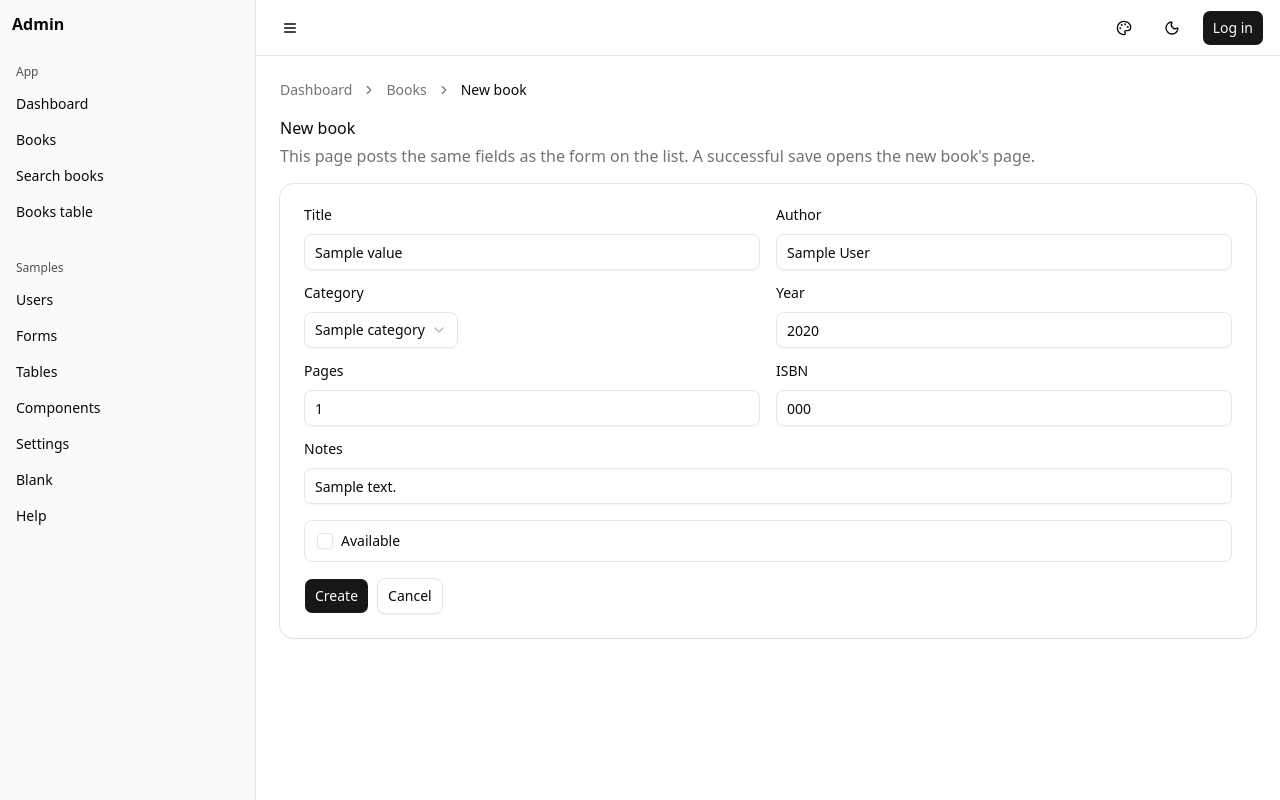
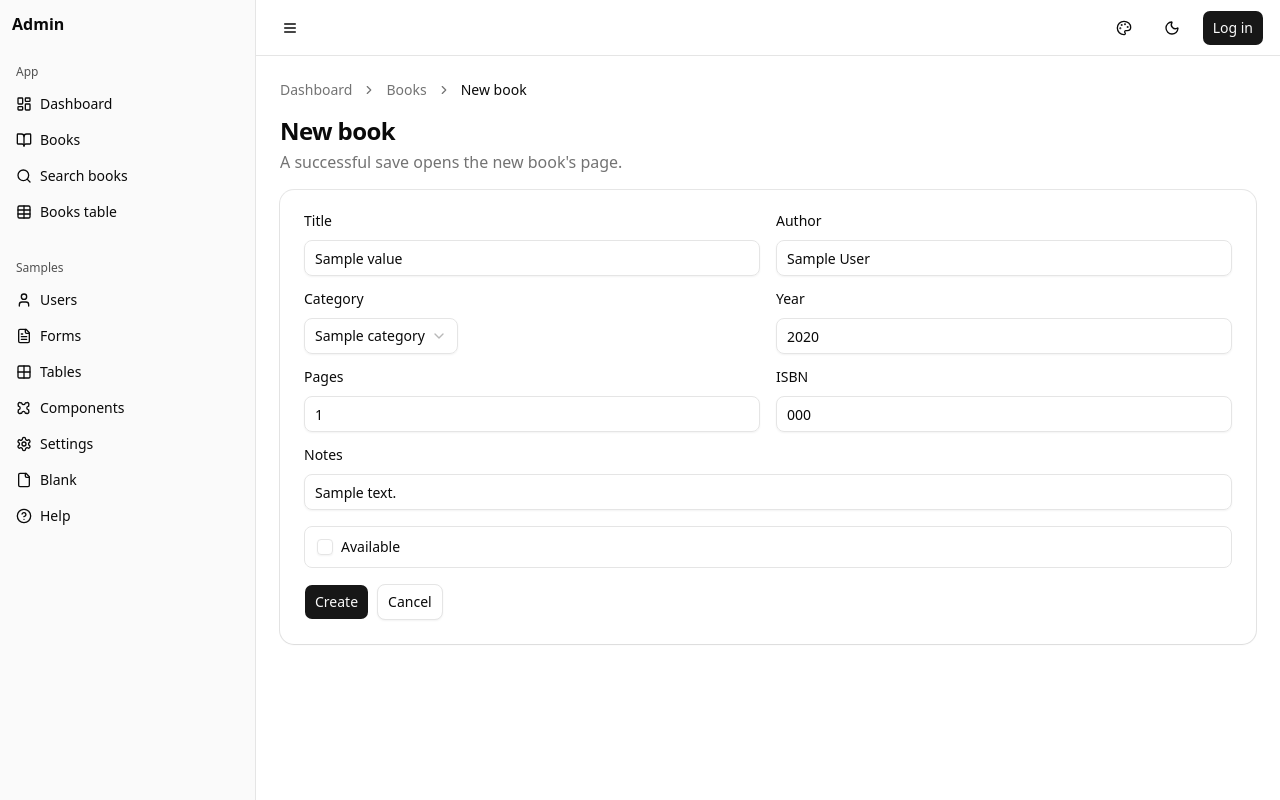
Before and after one commit to tgogos/fastapi-htmx-basecoat, a FastAPI app: template app/ui/templates/book_new.html in a window 1280 px wide. Run offline with FastAPI, Linux system fonts and the light colour scheme; the template is opened without the code that fills it: most values are stand-ins (such as "Sample title", 1, 10 or a date in 2020); parts of the project's set-up code (start-up, migrations or seed data) failed here and were passed over.

Commit message:
Give the sidebar icons and a page title, and make Add book the header action so the list is no longer also the create form.
Co-authored-by: Cursor <cursoragent@cursor.com>

```diff
--- a/app/ui/static/css/app.css
+++ b/app/ui/static/css/app.css
@@ -204,9 +204,17 @@ html.dark .theme-switch .when-dark {
 .page-head {
   display: flex;
   justify-content: space-between;
-  align-items: flex-start;
+  align-items: center;
   flex-wrap: wrap;
   gap: 1rem;
+}
+
+.page-head h1 {
+  margin: 0;
+  font-size: 1.5rem;
+  font-weight: 600;
+  letter-spacing: -0.025em;
+  line-height: 1.25;
 }
 
 .page-head > div {
--- a/app/ui/templates/book_new.html
+++ b/app/ui/templates/book_new.html
@@ -9,7 +9,7 @@
 <div class="page-head">
   <div>
     <h1>New book</h1>
-    <p class="muted">This page posts the same fields as the form on the list. A successful save opens the new book's page.</p>
+    <p class="muted">A successful save opens the new book's page.</p>
   </div>
 </div>
 <div class="card">
--- a/app/ui/templates/books_table.html
+++ b/app/ui/templates/books_table.html
@@ -11,6 +11,7 @@
     <h1>Books table</h1>
     <p class="muted">Values in one filter match any of them. Category and availability both apply. Selection is this page.</p>
   </div>
+  {% include "partials/add_book_action.html" %}
 </div>
 
 <p id="books-table-indicator" class="htmx-indicator muted" role="status" aria-live="polite">Loading</p>
--- /dev/null
+++ b/app/ui/templates/partials/add_book_action.html
@@ -0,0 +1,6 @@
+{% if can_edit %}
+<a class="btn" data-icon="inline-start" href="/ui/books/new">
+  <svg xmlns="http://www.w3.org/2000/svg" viewBox="0 0 24 24" fill="none" stroke="currentColor" stroke-width="2" stroke-linecap="round" stroke-linejoin="round" aria-hidden="true"><path d="M5 12h14"/><path d="M12 5v14"/></svg>
+  Add book
+</a>
+{% endif %}
--- a/app/ui/templates/partials/sidebar.html
+++ b/app/ui/templates/partials/sidebar.html
@@ -1,3 +1,32 @@
+{% macro icon(name) %}
+<svg xmlns="http://www.w3.org/2000/svg" viewBox="0 0 24 24" fill="none" stroke="currentColor" stroke-width="2" stroke-linecap="round" stroke-linejoin="round" aria-hidden="true">
+  {% if name == "dashboard" %}
+  <rect width="7" height="9" x="3" y="3" rx="1"/><rect width="7" height="5" x="14" y="3" rx="1"/><rect width="7" height="9" x="14" y="12" rx="1"/><rect width="7" height="5" x="3" y="16" rx="1"/>
+  {% elif name == "books" %}
+  <path d="M12 7v14"/><path d="M3 18a1 1 0 0 1-1-1V4a1 1 0 0 1 1-1h5a4 4 0 0 1 4 4 4 4 0 0 1 4-4h5a1 1 0 0 1 1 1v13a1 1 0 0 1-1 1h-6a3 3 0 0 0-3 3 3 3 0 0 0-3-3z"/>
+  {% elif name == "search" %}
+  <circle cx="11" cy="11" r="8"/><path d="m21 21-4.3-4.3"/>
+  {% elif name == "table" %}
+  <path d="M12 3v18"/><rect width="18" height="18" x="3" y="3" rx="2"/><path d="M3 9h18"/><path d="M3 15h18"/>
+  {% elif name == "staff" %}
+  <path d="M16 21v-2a4 4 0 0 0-4-4H6a4 4 0 0 0-4 4v2"/><circle cx="9" cy="7" r="4"/><path d="M22 21v-2a4 4 0 0 0-3-3.87"/><path d="M16 3.13a4 4 0 0 1 0 7.75"/>
+  {% elif name == "user" %}
+  <path d="M19 21v-2a4 4 0 0 0-4-4H9a4 4 0 0 0-4 4v2"/><circle cx="12" cy="7" r="4"/>
+  {% elif name == "forms" %}
+  <path d="M15 2H6a2 2 0 0 0-2 2v16a2 2 0 0 0 2 2h12a2 2 0 0 0 2-2V7Z"/><path d="M14 2v4a2 2 0 0 0 2 2h4"/><path d="M10 9H8"/><path d="M16 13H8"/><path d="M16 17H8"/>
+  {% elif name == "grid" %}
+  <rect width="18" height="18" x="3" y="3" rx="2"/><path d="M3 12h18"/><path d="M12 3v18"/>
+  {% elif name == "components" %}
+  <path d="M15.39 4.39a1 1 0 0 0-1.68.6 2.5 2.5 0 0 1-4.92 0 1 1 0 0 0-1.68-.6 2.5 2.5 0 0 0-3.5 3.5 1 1 0 0 0 .6 1.68 2.5 2.5 0 0 1 0 4.92 1 1 0 0 0-.6 1.68 2.5 2.5 0 0 0 3.5 3.5 1 1 0 0 0 1.68-.6 2.5 2.5 0 0 1 4.92 0 1 1 0 0 0 1.68.6 2.5 2.5 0 0 0 3.5-3.5 1 1 0 0 0-.6-1.68 2.5 2.5 0 0 1 0-4.92 1 1 0 0 0 .6-1.68 2.5 2.5 0 0 0-3.5-3.5z"/>
+  {% elif name == "settings" %}
+  <path d="M12.22 2h-.44a2 2 0 0 0-2 2v.18a2 2 0 0 1-1 1.73l-.43.25a2 2 0 0 1-2 0l-.15-.08a2 2 0 0 0-2.73.73l-.22.38a2 2 0 0 0 .73 2.73l.15.1a2 2 0 0 1 1 1.72v.51a2 2 0 0 1-1 1.74l-.15.09a2 2 0 0 0-.73 2.73l.22.38a2 2 0 0 0 2.73.73l.15-.08a2 2 0 0 1 2 0l.43.25a2 2 0 0 1 1 1.73V20a2 2 0 0 0 2 2h.44a2 2 0 0 0 2-2v-.18a2 2 0 0 1 1-1.73l.43-.25a2 2 0 0 1 2 0l.15.08a2 2 0 0 0 2.73-.73l.22-.39a2 2 0 0 0-.73-2.73l-.15-.08a2 2 0 0 1-1-1.74v-.5a2 2 0 0 1 1-1.74l.15-.09a2 2 0 0 0 .73-2.73l-.22-.38a2 2 0 0 0-2.73-.73l-.15.08a2 2 0 0 1-2 0l-.43-.25a2 2 0 0 1-1-1.73V4a2 2 0 0 0-2-2z"/><circle cx="12" cy="12" r="3"/>
+  {% elif name == "blank" %}
+  <path d="M15 2H6a2 2 0 0 0-2 2v16a2 2 0 0 0 2 2h12a2 2 0 0 0 2-2V7Z"/><path d="M14 2v4a2 2 0 0 0 2 2h4"/>
+  {% elif name == "help" %}
+  <circle cx="12" cy="12" r="10"/><path d="M9.09 9a3 3 0 0 1 5.83 1c0 2-3 3-3 3"/><path d="M12 17h.01"/>
+  {% endif %}
+</svg>
+{% endmacro %}
 <aside id="sidebar" class="sidebar" data-side="left">
   <nav aria-label="Primary">
     <header>
@@ -8,20 +37,20 @@
         <h3>App</h3>
         <ul>
           <li>
-            <a href="/ui/dashboard" {% if active == 'dashboard' %}aria-current="page"{% endif %}><span>Dashboard</span></a>
+            <a href="/ui/dashboard" {% if active == 'dashboard' %}aria-current="page"{% endif %}>{{ icon("dashboard") }}<span>Dashboard</span></a>
           </li>
           <li>
-            <a href="/ui/books" {% if active == 'books' %}aria-current="page"{% endif %}><span>Books</span></a>
+            <a href="/ui/books" {% if active == 'books' %}aria-current="page"{% endif %}>{{ icon("books") }}<span>Books</span></a>
           </li>
           <li>
-            <a href="/ui/books/search" {% if active == 'books-search' %}aria-current="page"{% endif %}><span>Search books</span></a>
+            <a href="/ui/books/search" {% if active == 'books-search' %}aria-current="page"{% endif %}>{{ icon("search") }}<span>Search books</span></a>
           </li>
           <li>
-            <a href="/ui/books/table" {% if active == 'books-table' %}aria-current="page"{% endif %}><span>Books table</span></a>
+            <a href="/ui/books/table" {% if active == 'books-table' %}aria-current="page"{% endif %}>{{ icon("table") }}<span>Books table</span></a>
           </li>
           {% if is_admin %}
           <li>
-            <a href="/ui/admin/users" {% if active == 'staff' %}aria-current="page"{% endif %}><span>Staff</span></a>
+            <a href="/ui/admin/users" {% if active == 'staff' %}aria-current="page"{% endif %}>{{ icon("staff") }}<span>Staff</span></a>
           </li>
           {% endif %}
         </ul>
@@ -30,25 +59,25 @@
         <h3>Samples</h3>
         <ul>
           <li>
-            <a href="/ui/users" {% if active == 'users' %}aria-current="page"{% endif %}><span>Users</span></a>
+            <a href="/ui/users" {% if active == 'users' %}aria-current="page"{% endif %}>{{ icon("user") }}<span>Users</span></a>
           </li>
           <li>
-            <a href="/ui/forms" {% if active == 'forms' %}aria-current="page"{% endif %}><span>Forms</span></a>
+            <a href="/ui/forms" {% if active == 'forms' %}aria-current="page"{% endif %}>{{ icon("forms") }}<span>Forms</span></a>
           </li>
           <li>
-            <a href="/ui/tables" {% if active == 'tables' %}aria-current="page"{% endif %}><span>Tables</span></a>
+            <a href="/ui/tables" {% if active == 'tables' %}aria-current="page"{% endif %}>{{ icon("grid") }}<span>Tables</span></a>
           </li>
           <li>
-            <a href="/ui/components" {% if active == 'components' %}aria-current="page"{% endif %}><span>Components</span></a>
+            <a href="/ui/components" {% if active == 'components' %}aria-current="page"{% endif %}>{{ icon("components") }}<span>Components</span></a>
           </li>
           <li>
-            <a href="/ui/settings" {% if active == 'settings' %}aria-current="page"{% endif %}><span>Settings</span></a>
+            <a href="/ui/settings" {% if active == 'settings' %}aria-current="page"{% endif %}>{{ icon("settings") }}<span>Settings</span></a>
           </li>
           <li>
-            <a href="/ui/blank" {% if active == 'blank' %}aria-current="page"{% endif %}><span>Blank</span></a>
+            <a href="/ui/blank" {% if active == 'blank' %}aria-current="page"{% endif %}>{{ icon("blank") }}<span>Blank</span></a>
           </li>
           <li>
-            <a href="/ui/settings#help"><span>Help</span></a>
+            <a href="/ui/settings#help">{{ icon("help") }}<span>Help</span></a>
           </li>
         </ul>
       </div>
```
Also changed, not shown: app/ui/templates/books.html (+1 -70 lines), docs/ENGINEERING.md (+4 -4 lines), tests/test_books_auth.py (+6 -0 lines).
